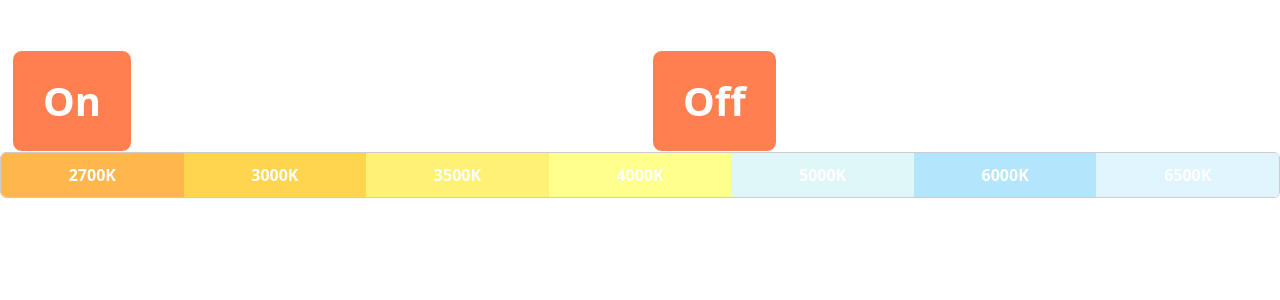
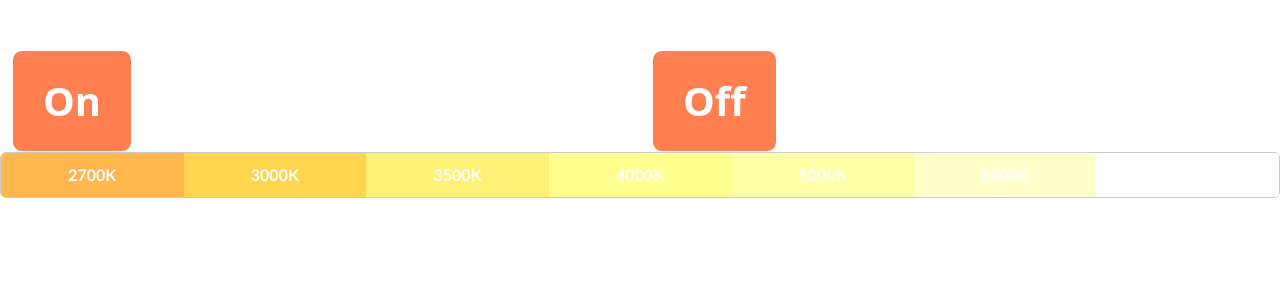
Before and after one commit to a-westermann/govee_bulb_automation, a Django app: template govee_bulb_automation/templates/govee_bulb_automation/bulb_home.html in a window 1280 px wide. Shown: the top 300 px of the page. Run offline with Django 3.2, Linux system fonts and the light colour scheme; the template is opened without the code that fills it, so the values that code supplies are empty.

Commit message:
temp set

```diff
--- a/govee_bulb_automation/templates/govee_bulb_automation/bulb_home.html
+++ b/govee_bulb_automation/templates/govee_bulb_automation/bulb_home.html
@@ -25,14 +25,14 @@
 <!--</div>-->
 
 
-<div class="temp-grid">
+<div class="temp-grid text-dark">
   <div class="temp-option" style="background-color: #FFB74D;" onclick="setTemperature(2700)">2700K</div>
   <div class="temp-option" style="background-color: #FFD54F;" onclick="setTemperature(3000)">3000K</div>
   <div class="temp-option" style="background-color: #FFF176;" onclick="setTemperature(3500)">3500K</div>
   <div class="temp-option" style="background-color: #FFFF8D;" onclick="setTemperature(4000)">4000K</div>
-  <div class="temp-option" style="background-color: #E0F7FA;" onclick="setTemperature(5000)">5000K</div>
-  <div class="temp-option" style="background-color: #B3E5FC;" onclick="setTemperature(6000)">6000K</div>
-  <div class="temp-option" style="background-color: #E1F5FE;" onclick="setTemperature(6500)">6500K</div>
+  <div class="temp-option" style="background-color: #ffffa6;" onclick="setTemperature(5000)">5000K</div>
+  <div class="temp-option" style="background-color: #ffffc8;" onclick="setTemperature(6000)">6000K</div>
+  <div class="temp-option" style="background-color: #ffffff;" onclick="setTemperature(6500)">6500K</div>
 </div>
 
 
```
